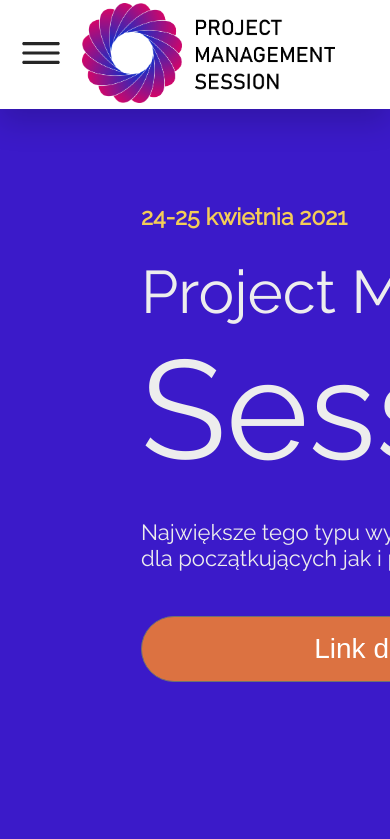
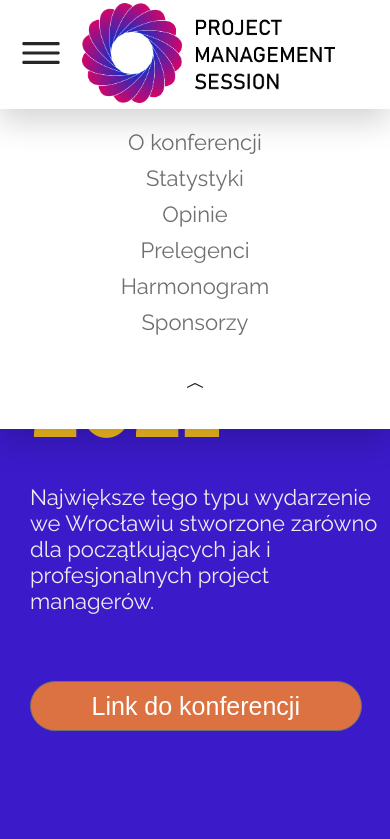
Before and after one commit to AlutkaG/PMSession, a React (Create React App) app in the folder frontend/: page / in a window 390 px wide. Shown: the top 839 px of the page. Built offline with nearby package versions, Linux system fonts and the light colour scheme.

Commit message:
Fixed some bugs

```diff
--- a/frontend/src/App.js
+++ b/frontend/src/App.js
@@ -5,16 +5,29 @@ import Statistics from "./Components/Statistics/Statistics";
 import Thoughts from "./Components/Thoughts/Thoughts";
 import TopWave from "./Components/TopWave/TopWave";
 import Sponsors from "./Components/Sponsors/Sponsors";
+import SideNavbar from "./Components/SideNavbar/SideNavbar";
 import { Router } from "react-router-dom";
 import { createBrowserHistory } from "history";
+import { useState } from "react";
 
 const newHistory = createBrowserHistory();
 
 function App() {
+	const [sidenavOpen, setSidenavOpen] = useState(false);
+
+	const openHandler = () => {
+		setSidenavOpen(!sidenavOpen);
+	};
+
+	const closeNav = () => {
+		setSidenavOpen(!sidenavOpen);
+	};
+
 	return (
 		<Router history={newHistory}>
 			<div className='App'>
-				<Navbar />
+				<Navbar openClickHandler={openHandler} />
+				<SideNavbar show={sidenavOpen} onClose={closeNav} />
 				<TopWave />
 				<AboutConference />
 				<Statistics />
--- a/frontend/src/Components/Thoughts/Thoughts.js
+++ b/frontend/src/Components/Thoughts/Thoughts.js
@@ -44,7 +44,7 @@ const Thoughts = () => {
 				<div style={{ marginTop: "151px" }}>
 					{opinionRow.map((row, index) => {
 						return (
-							<div style={{ display: "flex" }}>
+							<div key={index} style={{ display: "flex" }}>
 								<div>
 									<img src={row.image} alt='' className='th-img' />
 									<div className='th-box-name-descp'>
--- a/frontend/src/Components/TopWave/TopWave.css
+++ b/frontend/src/Components/TopWave/TopWave.css
@@ -4,7 +4,6 @@
 	height: 840px;
 	background: #3b1ac9;
 	margin-top: 109px;
-	z-index: 1;
 	overflow: hidden;
 	color: white;
 	font-family: "Raleway", sans-serif;
@@ -35,8 +34,6 @@
 	font-size: 140px;
 	font-weight: normal;
 	color: #ededed;
-	width: 499px;
-	float: left;
 	padding-right: 50px;
 }
 
@@ -45,8 +42,6 @@
 	font-size: 140px;
 	font-weight: bold;
 	color: #efb822;
-	width: 313px;
-	float: right;
 }
 
 .wave-text5 {
@@ -78,6 +73,10 @@
 	width: 497px;
 	height: 515px;
 	padding-top: 110px;
+}
+
+.wave-session-full-screen {
+	display: flex;
 }
 
 /* Waves styling and waves animations */
@@ -132,3 +131,56 @@
 		background-position-x: -1000px;
 	}
 }
+
+@media (max-width: 500px) {
+	.wave-text {
+		padding-left: 30px;
+		padding-top: 50px;
+	}
+
+	.wave-text1 {
+		font-size: 18px;
+	}
+
+	.wave-text2 {
+		font-size: 30px;
+	}
+	.wave-text3 {
+		font-size: 90px;
+		margin-top: -30px;
+	}
+	.wave-text4 {
+		font-size: 90px;
+		margin-top: -60px;
+	}
+	.wave-text5 {
+		width: 92vw;
+		margin-top: -60px;
+	}
+
+	.wave-button {
+		margin-top: 100px;
+		width: 85vw;
+		height: 50px;
+		font-size: 25px;
+	}
+
+	.wave-session-full-screen {
+		display: none;
+	}
+}
+
+@media (min-width: 501px) {
+	.wave-text3 {
+		width: 499px;
+		float: left;
+	}
+
+	.wave-text4 {
+		width: 313px;
+		float: right;
+	}
+	.wave-session-mobile-screen {
+		display: none;
+	}
+}
--- a/frontend/src/Components/TopWave/TopWave.js
+++ b/frontend/src/Components/TopWave/TopWave.js
@@ -8,10 +8,12 @@ const TopWave = () => {
 					<div className='wave-text'>
 						<div className='wave-text1'>24-25 kwietnia 2021</div>
 						<div className='wave-text2'> Project Management</div>
-						<div style={{ display: "flex" }}>
+						<div className='wave-session-full-screen'>
 							<div className='wave-text3'>Session</div>
 							<div className='wave-text4'>2021</div>
 						</div>
+						<div className='wave-text3 wave-session-mobile-screen'>Session</div>
+						<div className='wave-text4 wave-session-mobile-screen'>2021</div>
 						<div className='wave-text5'>
 							Największe tego typu wydarzenie we Wrocławiu stworzone zarówno dla
 							początkujących jak i profesjonalnych project managerów.
```
Also changed, not shown: 1 other file (tests, documents, lock files or other folders).
